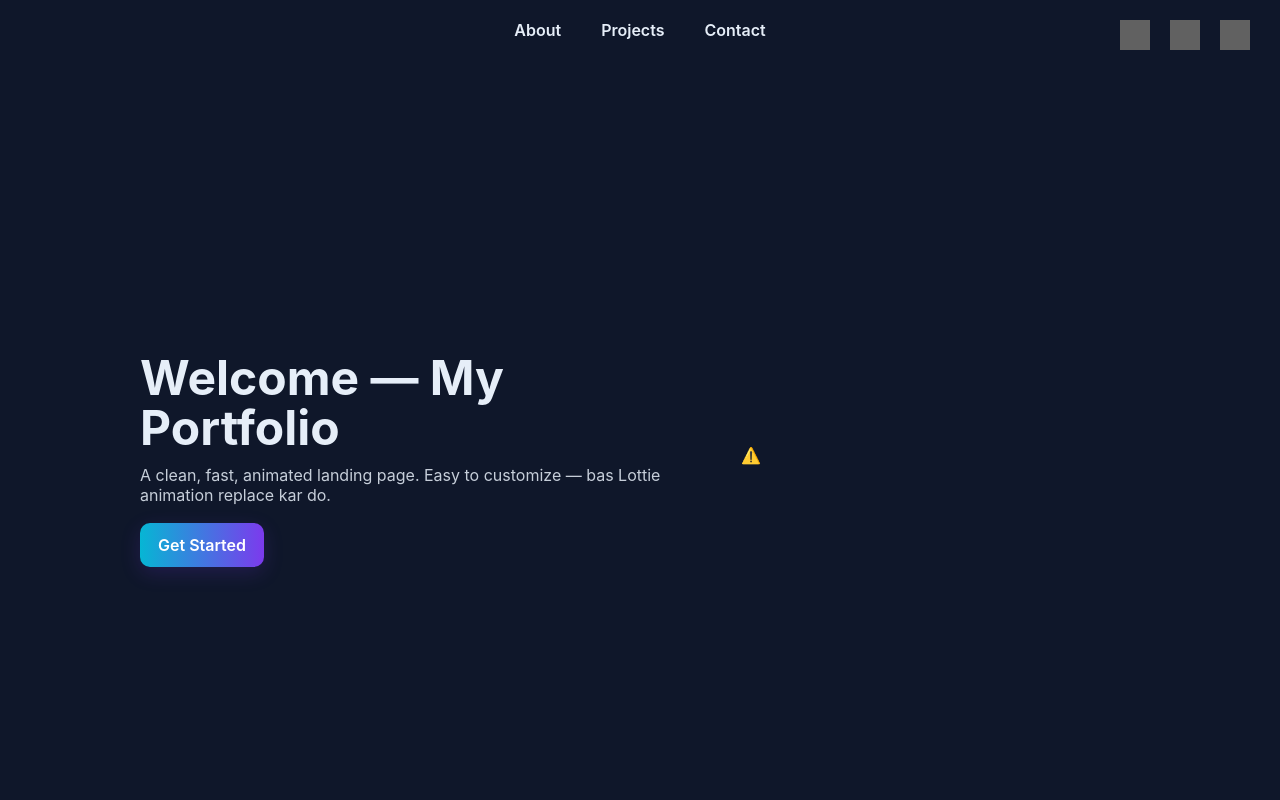
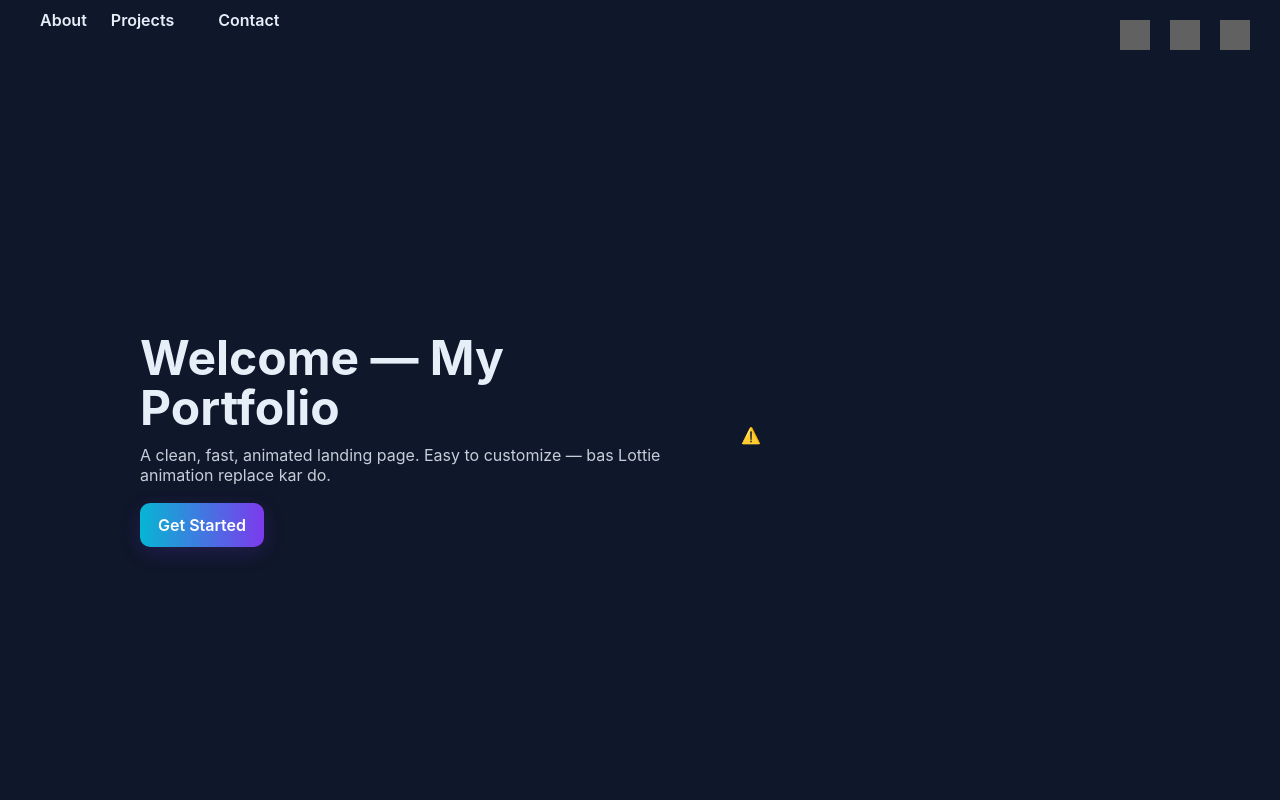
Before and after one commit to mohammad-zaid83/MyWeb, a plain HTML site: page index.html in a window 1280 px wide. Shown: the top 800 px of the page. Drawn offline with nearby package versions, Linux system fonts and the light colour scheme; no server answers; grey boxes are pictures that could not be loaded.

Commit message:
updated portfolio design

```diff
--- a/index.html
+++ b/index.html
@@ -17,15 +17,16 @@
     nav {
       background: #0f172a;
       display: flex;
-      justify-content: center;
-      padding: 20px;
+      justify-content: space-between;
+      align-items: center;
+      padding: 10px 20px;
       position: sticky;
       top: 0;
       z-index: 1000;
       position: relative;
     }
-
-    nav a {
+    .nav-left,
+    .nav-left a {
       color: #e6eef8;
       text-decoration: none;
       margin: 0 20px;
@@ -33,7 +34,8 @@
       transition: color 0.3s;
     }
 
-    nav a:hover {
+    .nav a:hover,
+    .nav a:hover {
       color: #06b6d4;
     }
 
@@ -152,10 +154,11 @@
 
   <!-- 🌐 Navbar -->
   <nav>
+    <div class="nav-left"
     <a href="#about">About</a>
     <a href="projects.html">Projects</a>
     <a href="#contact">Contact</a>
-
+    </div>
     <!-- Social Media Icons (Top Right) -->
     <div class="social-icons">
       <a href="https://www.instagram.com/_zaid83/profilecard/?igsh=b3pvaDQ3bXp4azkz" target="_blank">
```
